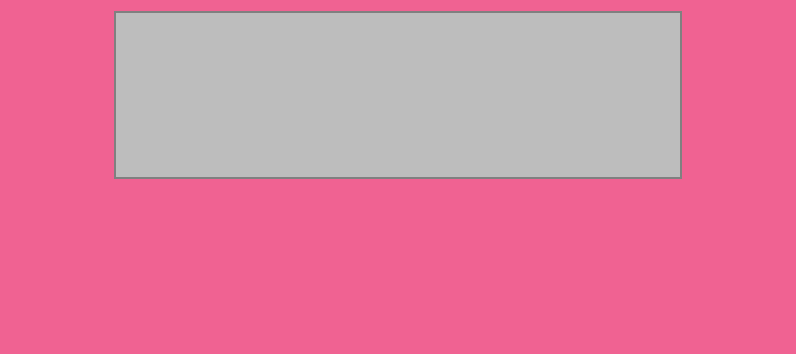
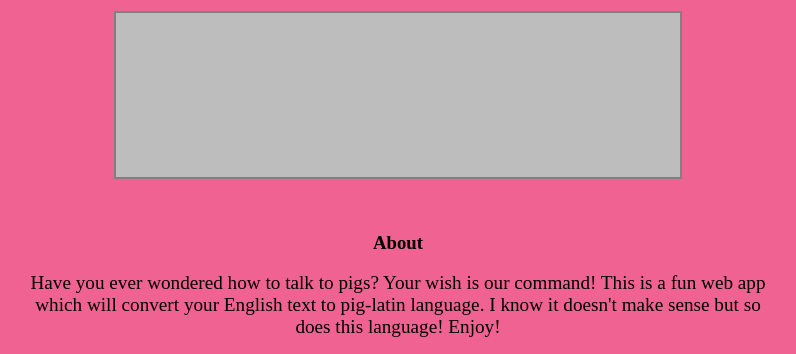
Before and after one commit to ShubhamPatil2737/Piggy-Speak, a plain HTML site: page index.html in a window 1280 px wide. Shown: the part 664-1018 px from the top of the page, without its empty margins (242-1038 px from the left). Before the commit the page ends 875 px from the top, so only its background shows below. Drawn offline with Linux system fonts and the light colour scheme.

Commit message:
Small Changes

```diff
--- a/index.html
+++ b/index.html
@@ -20,6 +20,13 @@
     </div>
     <div class="output-txt"> Output will come here  👇 </div>
     <div id="output"></div>
+    <footer class="footer">
+        <div>
+            <h3>About</h3>
+        </div>
+        <p class="footer-text">Have you ever wondered how to talk to pigs? Your wish is our command! This is a fun web app which will convert your English text to pig-latin language. I know it doesn't make sense but so does this language! Enjoy! </p>
+    </footer>
+
     <script src="app.js"></script>
 </body>
 </html>
--- a/style.css
+++ b/style.css
@@ -66,3 +66,19 @@ textarea{
 #pig-img{
     width: 150px;
 }
+.footer {
+
+    background-color: var(--primary-color);
+    padding: 1rem;
+    text-align: center;
+    padding-top: 0.125rem;
+
+}
+
+.footer-text {
+    text-align: center;
+    width: 60%;
+    margin: auto;
+    color: black;
+    font-size: larger;
+}
```
